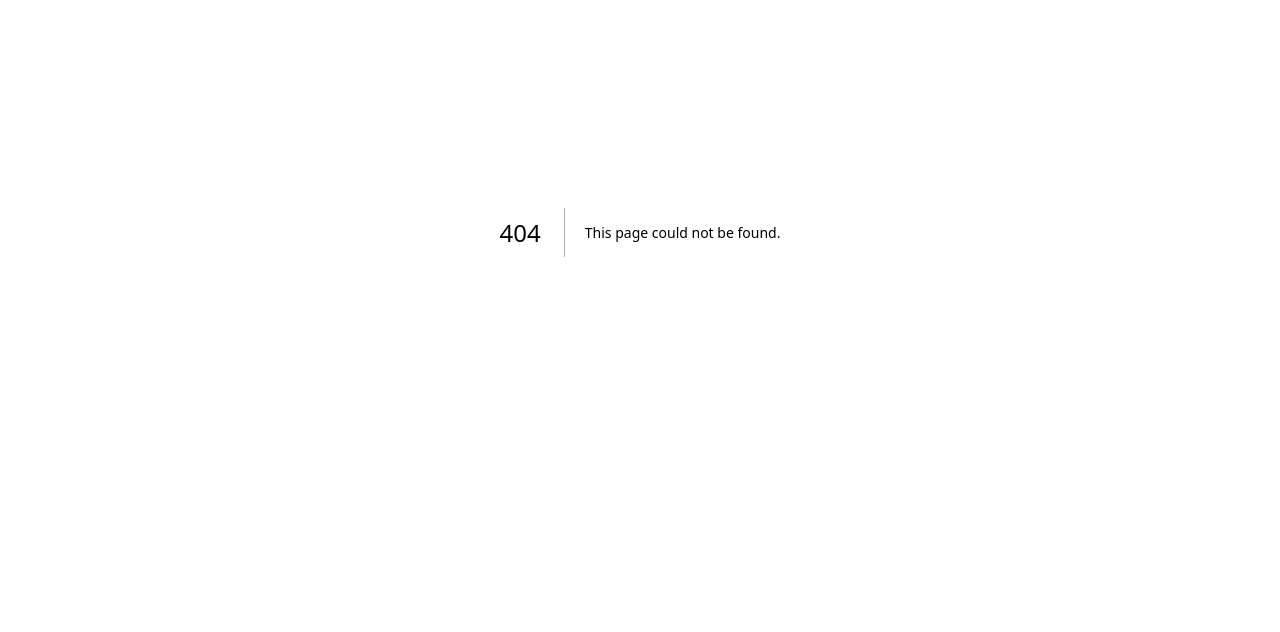
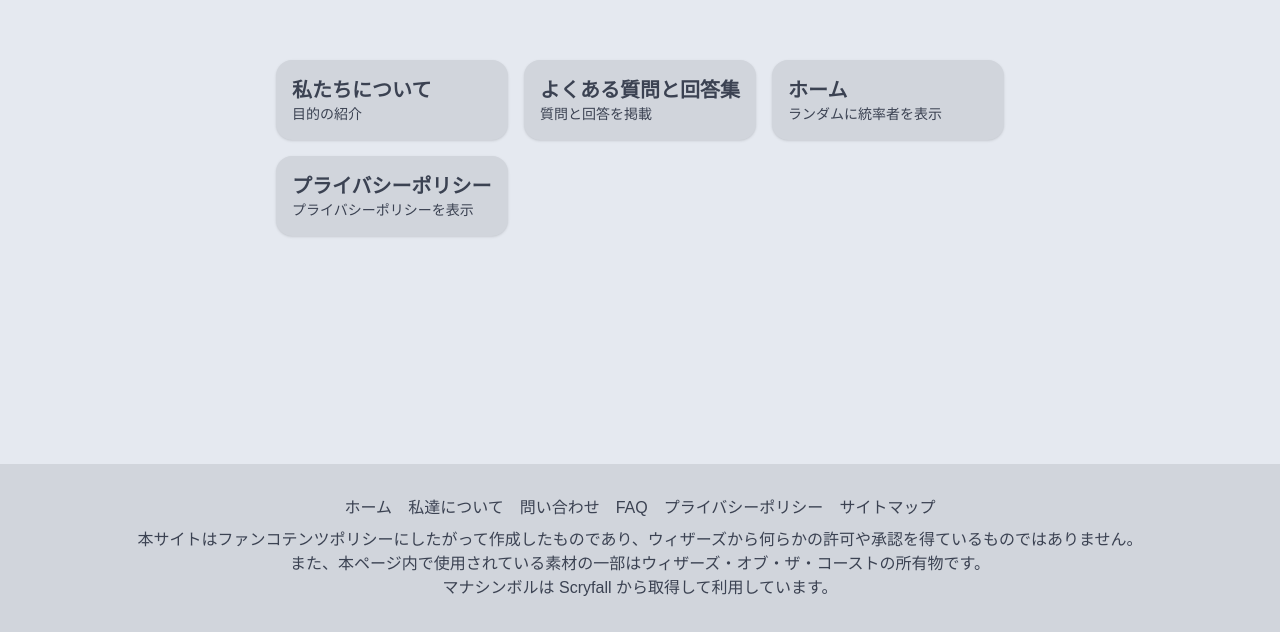
Before and after one commit to izzet-mtg/color-combo-lottery, a Next.js app: page /human-sitemap in a window 1280 px wide. Before the commit this address had no page. Shown: the part 168-800 px from the top of the page. Built offline with nearby package versions, Linux system fonts and the light colour scheme.

Commit message:
sitemap 追加

```diff
--- /dev/null
+++ b/src/app/(site)/human-sitemap/page.tsx
@@ -0,0 +1,72 @@
+// Copyright (c) 2025 izzet-mtg
+// SPDX-License-Identifier: MIT
+
+import { PropsWithChildren } from "react";
+import { Metadata } from "next";
+
+export const metadata: Metadata = {
+  title: "サイトマップ",
+  description: "本サイトのサイトマップです",
+  openGraph: {
+    title: "サイトマップ",
+    description: "本サイトのサイトマップです",
+    url: `${process.env.NEXT_PUBLIC_SITE_URL}/human-sitemap`,
+  },
+};
+
+const Card = ({ children, href }: PropsWithChildren<{ href?: string }>) => (
+  <a href={href}>
+    <div className="rounded-2xl shadow p-4 dark:hover:bg-gray-600 dark:bg-gray-700 hover:bg-gray-200 bg-gray-300 transition">
+      {children}
+    </div>
+  </a>
+);
+
+const CardTitle = ({ children }: PropsWithChildren) => (
+  <h2 className="text-xl font-semibold">{children}</h2>
+);
+
+const CardContents = ({ children }: PropsWithChildren) => (
+  <p className="text-sm">{children}</p>
+);
+
+export default function Sitemap() {
+  return (
+    <main className="max-w-3xl">
+      <div className="grid grid-cols-1 sm:grid-cols-2 md:grid-cols-3 gap-4 justify-center items-center">
+        <Card href={`${process.env.NEXT_PUBLIC_BASE_PATH}/about-us`}>
+          <CardTitle>
+            私たちについて
+          </CardTitle>
+          <CardContents>
+            目的の紹介
+          </CardContents>
+        </Card>
+        <Card href={`${process.env.NEXT_PUBLIC_BASE_PATH}/faq`}>
+          <CardTitle>
+            よくある質問と回答集
+          </CardTitle>
+          <CardContents>
+            質問と回答を掲載
+          </CardContents>
+        </Card>
+        <Card href={`${process.env.NEXT_PUBLIC_BASE_PATH}/`}>
+          <CardTitle>
+            ホーム
+          </CardTitle>
+          <CardContents>
+            ランダムに統率者を表示
+          </CardContents>
+        </Card>
+        <Card href={`${process.env.NEXT_PUBLIC_BASE_PATH}/privacy-policy`}>
+          <CardTitle>
+            プライバシーポリシー
+          </CardTitle>
+          <CardContents>
+            プライバシーポリシーを表示
+          </CardContents>
+        </Card>
+      </div>
+    </main>
+  );
+}
--- a/src/app/sitemap.ts
+++ b/src/app/sitemap.ts
@@ -26,5 +26,17 @@ export default function sitemap(): MetadataRoute.Sitemap {
       changeFrequency: 'daily',
       priority: 0.5,
     },
+    {
+      url: `${process.env.NEXT_PUBLIC_SITE_URL}/faq`,
+      lastModified: today,
+      changeFrequency: 'daily',
+      priority: 0.5,
+    },
+    {
+      url: `${process.env.NEXT_PUBLIC_SITE_URL}/human-sitemap`,
+      lastModified: today,
+      changeFrequency: 'daily',
+      priority: 0.5,
+    },
   ]
 }
--- a/src/component/Footer.tsx
+++ b/src/component/Footer.tsx
@@ -9,6 +9,7 @@ const Footer = () => (
       <a href={process.env.NEXT_PUBLIC_CONTACT_LINK}>問い合わせ</a>
       <a href={`${process.env.NEXT_PUBLIC_BASE_PATH}/faq`}>FAQ</a>
       <a href={`${process.env.NEXT_PUBLIC_BASE_PATH}/privacy-policy`}>プライバシーポリシー</a>
+      <a href={`${process.env.NEXT_PUBLIC_BASE_PATH}/human-sitemap`}>サイトマップ</a>
     </div>
     <div className="flex flex-col items-center justify-center">
       <p>
```
